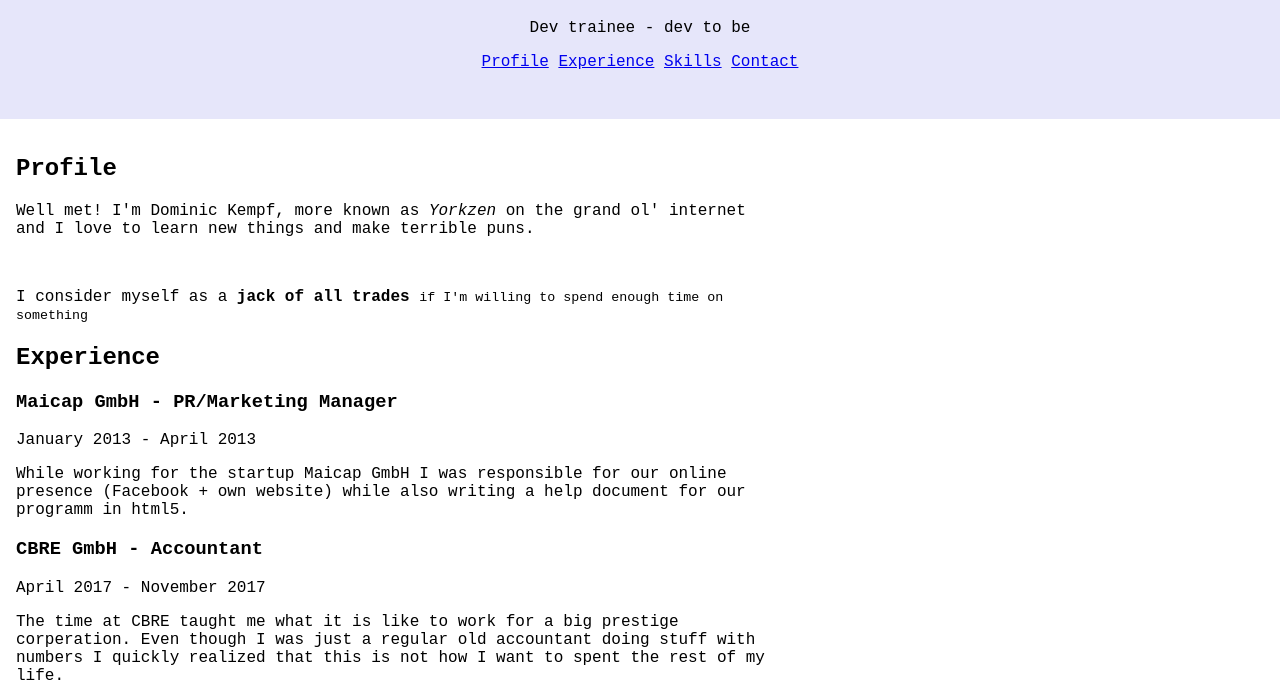
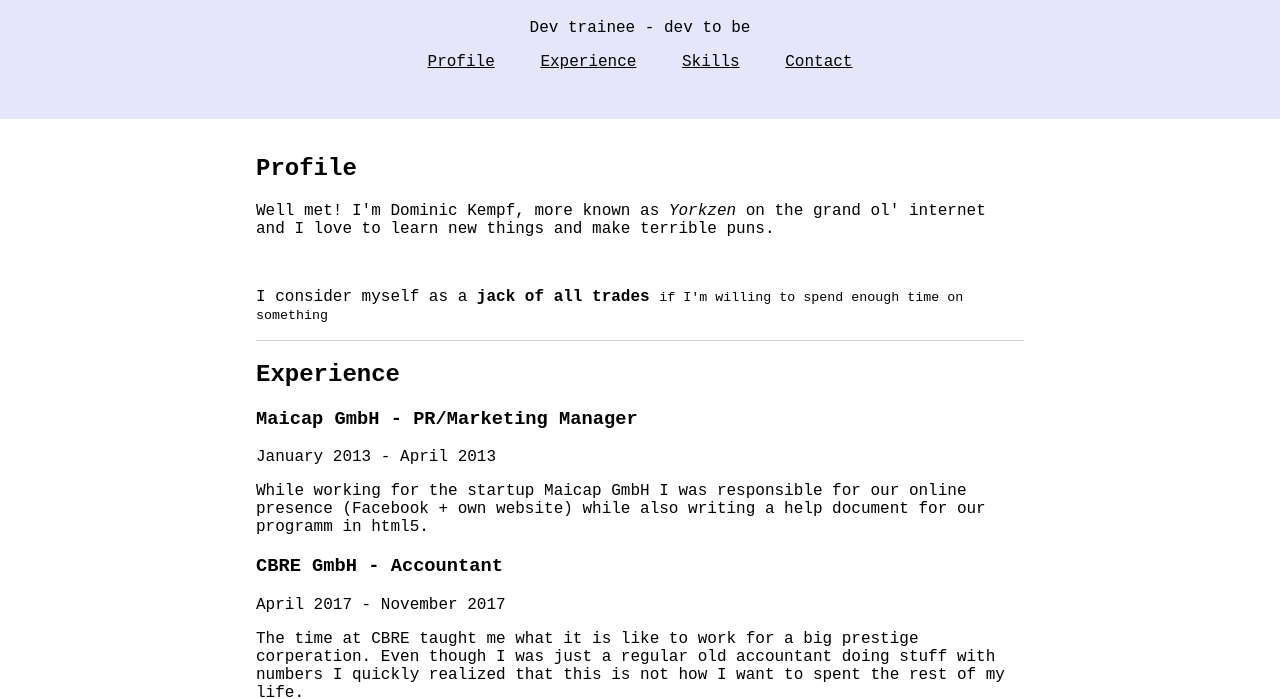
Before and after one commit to Yorkzen/html-lesson, a plain HTML site: page index.html in a window 1280 px wide. Shown: the part 109-808 px from the top of the page. Drawn offline with Linux system fonts and the light colour scheme.

Commit message:
Combinators & Pseudo-Classes

```diff
--- a/index.html
+++ b/index.html
@@ -17,10 +17,10 @@
         <h1>Dominic Kempf</h1>
         <p>Dev trainee - dev to be </p>
         <nav>
-            <a href="#profile">Profile</a>
-            <a href="#experience">Experience</a>
-            <a href="#skills">Skills</a>
-            <a href="#contact">Contact</a>
+            <a class="nav-link" href="#profile">Profile</a>
+            <a class="nav-link" href="#experience">Experience</a>
+            <a class="nav-link" href="#skills">Skills</a>
+            <a class="nav-link" href="#contact">Contact</a>
         </nav>
     </header>
     <main class="main">
--- a/style.css
+++ b/style.css
@@ -23,8 +23,32 @@ body {
   text-align: center;
   background-color: lavender;
 }
+.nav-link {
+  padding: 6px 12px;
+  color: black;
+}
+.nav-link:hover {
+  color: lightblue;
+  background-color: gray;
+}
+.nav-link:active {
+  color: blue;
+  background-color: darkgray;
+}
+.nav-link + .nav-link {
+  margin-left: 12px;
+}
 .main {
   max-width: 800px;
-  margin: 0;
+  margin: 0 auto;
   padding: 16px;
 }
+.main > * {
+  border-top: 1px solid lightblue;
+}
+.main > * {
+  border-top: 1px solid lightgray;
+}
+.main > *:first-child {
+  border-top: none;
+}
```
